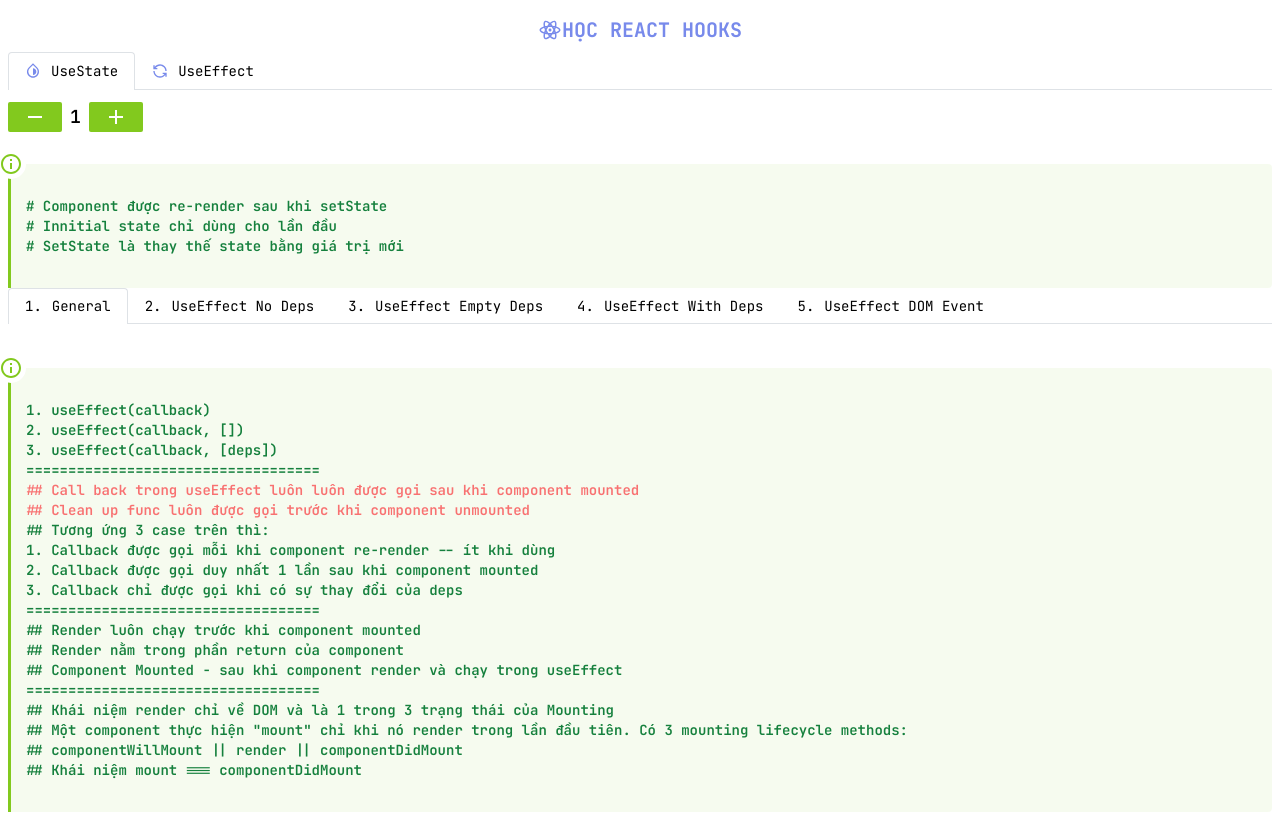
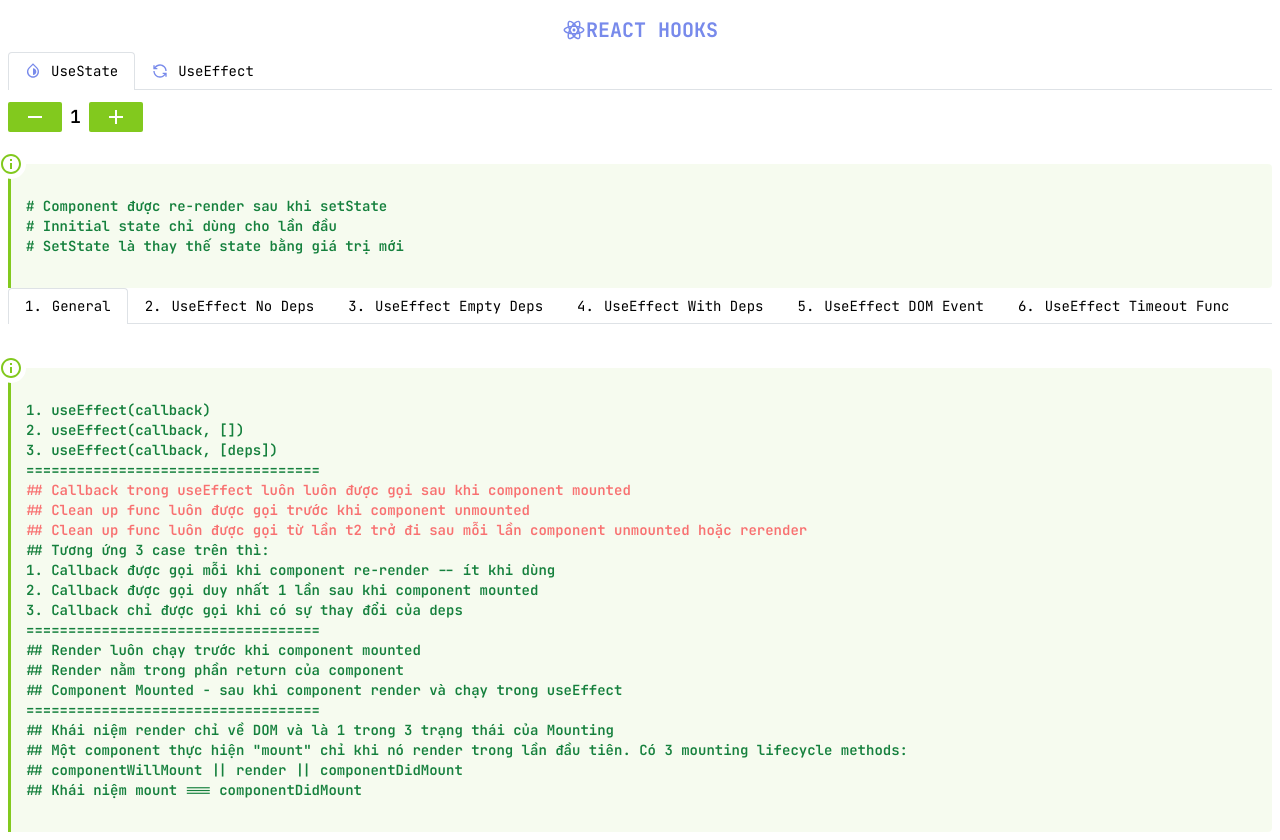
Before and after one commit to Cowabunga888/react-learn, a React (Create React App) app: page /useEffect in a window 1280 px wide. Built offline with nearby package versions, Linux system fonts and the light colour scheme; no server answers.

Commit message:
useeffect timeout func

```diff
--- /dev/null
+++ b/src/pages/hooks-pages/useEffect/advance/useEffect-timeout-func.tsx
@@ -0,0 +1,44 @@
+import { Button } from '@mantine/core'
+import React, { useEffect, useState } from 'react'
+
+function UseEffectTimeoutFunc() {
+  const [toggle, setToggle] = useState<boolean>(false)
+
+  const handleClick = () => {
+    setToggle(!toggle)
+  }
+
+  return (
+    <div>
+      <Button radius="xs" size="xs" variant="filled" color={toggle ? "lime" : "red"} onClick={handleClick}>
+        Click me
+      </Button>
+      {toggle && <CountDown />}
+    </div>
+  )
+}
+
+export default UseEffectTimeoutFunc
+
+
+function CountDown() {
+  const [counter, setCounter] = useState<number>(1000)
+
+  useEffect(() => {
+    const counting = setInterval(() => {
+      // setCounter(counter - 1) // ko nên dùng couter -1 để update countDown
+      setCounter(prev => prev - 1)
+    }, 100)
+
+
+    return ()=>{
+      clearInterval(counting) // phải clear interval trước khi unmouted component
+    }
+  }, [])
+
+  return (
+    <div>
+      {counter}
+    </div>
+  )
+}
--- a/src/pages/hooks-pages/useEffect/index.tsx
+++ b/src/pages/hooks-pages/useEffect/index.tsx
@@ -4,6 +4,7 @@ import UseEffectNoDeps from "./useEffect-no-deps"
 import UseEffectEmptyDeps from "./useEffect-empty-deps"
 import UseEffectWithDeps from "./useEffect-with-deps"
 import UseEffectDOMEvent from "./advance/useEffect-DOM-event"
+import UseEffectTimeoutFunc from "./advance/useEffect-timeout-func"
 
 function UseEffectPage() {
 
@@ -37,6 +38,12 @@ function UseEffectPage() {
       tab_inner_text: 'UseEffect DOM Event',
       panel: <UseEffectDOMEvent />,
       icon: '5. '
+    },
+    {
+      tab_value: 'useEffect-timeout-func',
+      tab_inner_text: 'UseEffect Timeout Func',
+      panel: <UseEffectTimeoutFunc />,
+      icon: '6. '
     },
   ]
 
--- a/src/pages/hooks-pages/useEffect/useEffect-general.tsx
+++ b/src/pages/hooks-pages/useEffect/useEffect-general.tsx
@@ -4,14 +4,14 @@ import AppBlockQuote from '../../../components/block-quotes'
 function UseEffectGeneral() {
 
   return (
-    <>
-      <AppBlockQuote>
+    <AppBlockQuote>
         <p>1. useEffect(callback)</p>
         <p>2. useEffect(callback, [])</p>
         <p>3. useEffect(callback, [deps])</p>
         <p>===================================</p>
-        <p className='text-red-400'>## Call back trong useEffect luôn luôn được gọi sau khi component mounted</p>
+        <p className='text-red-400'>## Callback trong useEffect luôn luôn được gọi sau khi component mounted</p>
         <p className='text-red-400'>## Clean up func luôn được gọi trước khi component unmounted</p>
+        <p className='text-red-400'>## Clean up func luôn được gọi từ lần t2 trở đi sau mỗi lần component unmounted hoặc rerender</p>
         <p>## Tương ứng 3 case trên thì:</p>
         <p>1. Callback được gọi mỗi khi component re-render -- ít khi dùng</p>
         <p>2. Callback được gọi duy nhất 1 lần sau khi component mounted</p>
@@ -26,8 +26,6 @@ function UseEffectGeneral() {
         <p>## componentWillMount || render || componentDidMount</p>
         <p>## Khái niệm mount === componentDidMount</p>
       </AppBlockQuote>
-
-    </>
   )
 }
 
@@ -36,8 +34,9 @@ function UseEffectGeneral() {
   2. useEffect(callback, [])
   3. useEffect(callback, [deps])
   ===================================
-  ## Call back trong useEffect luôn luôn được gọi sau khi component mouted
+  ## Callback trong useEffect luôn luôn được gọi sau khi component mounted
   ## Clean up func luôn được gọi trước khi component unmounted
+  ## Clean up func luôn được gọi từ lần t2 trở đi sau mỗi lần component unmounted hoặc rerender
   ## Tương ứng 3 case trên thì:
   1. Callback được gọi mỗi khi component re-render
   2. Callback được gọi duy nhất 1 lần sau khi component mouted
--- a/src/pages/main-page/index.tsx
+++ b/src/pages/main-page/index.tsx
@@ -24,7 +24,7 @@ function MainPage() {
   return (
     <div className="p-2">
       <div className="p-2 text-center text-xl text-[#788AEB] font-bold uppercase flex items-center justify-center">
-        <RiReactjsLine /> <span>Học React Hooks</span>
+        <RiReactjsLine /> <span>React Hooks</span>
       </div>
       <Tabs variant="outline" defaultValue={tabData[0].tab_value}>
 
```
